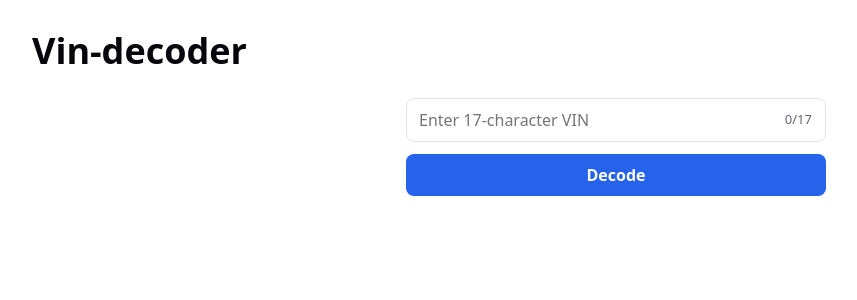
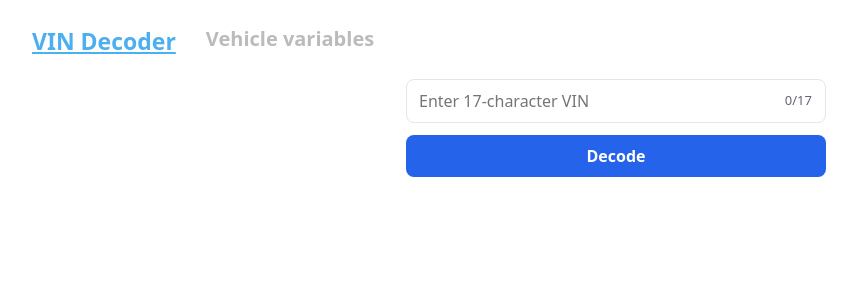
Before and after one commit to TolyaPoznyakov/vin-decoder, a React (Vite) app: page / in a window 1280 px wide. Shown: the top 300 px of the page, without its empty margins (24-881 px from the left). Built offline with nearby package versions, Linux system fonts and the light colour scheme.

Commit message:
implement variables page with API integration and improve UI layout with fixed navbar

```diff
--- a/package.json
+++ b/package.json
@@ -11,9 +11,11 @@
   },
   "dependencies": {
     "axios": "^1.18.1",
+    "dompurify": "^3.4.11",
     "react": "^19.2.7",
     "react-dom": "^19.2.7",
-    "react-hook-form": "^7.80.0"
+    "react-hook-form": "^7.80.0",
+    "react-router-dom": "^7.18.0"
   },
   "devDependencies": {
     "@eslint/js": "^10.0.1",
--- a/src/App.tsx
+++ b/src/App.tsx
@@ -1,7 +1,19 @@
+import { BrowserRouter, Routes, Route } from "react-router-dom";
 import Home from "./pages/Home";
+import Variables from "./pages/Variables";
+import Navbar from "./components/NavBar/Navbar.tsx";
 
 function App() {
-  return <Home />;
+  return (
+    <BrowserRouter>
+      <Navbar />
+
+      <Routes>
+        <Route path="/" element={<Home />} />
+        <Route path="/variables" element={<Variables />} />
+      </Routes>
+    </BrowserRouter>
+  );
 }
 
 export default App;
--- /dev/null
+++ b/src/components/NavBar/Navbar.module.css
@@ -0,0 +1,31 @@
+.nav {
+    display: flex;
+    justify-content: space-between;
+    align-items: center;
+    color: white;
+    top: 0;
+    margin-bottom: 20px;
+}
+
+.links {
+    display: flex;
+    gap: 30px;
+}
+
+.link {
+    color: #bbb;
+    text-decoration: none;
+    transition: 0.2s;
+    font-weight: 800;
+    font-size: 20px;
+}
+
+.link:hover {
+    color: white;
+}
+
+.activeLink {
+    color: #4cafef;
+    font-weight: 800;
+    font-size: 23px;
+}
--- /dev/null
+++ b/src/components/NavBar/Navbar.tsx
@@ -0,0 +1,30 @@
+import { NavLink } from "react-router-dom";
+import styles from "./Navbar.module.css";
+
+function Navbar() {
+  return (
+    <nav className={styles.nav}>
+      <div className={styles.links}>
+        <NavLink
+          to="/"
+          className={({ isActive }) =>
+            isActive ? styles.activeLink : styles.link
+          }
+        >
+          VIN Decoder
+        </NavLink>
+
+        <NavLink
+          to="/variables"
+          className={({ isActive }) =>
+            isActive ? styles.activeLink : styles.link
+          }
+        >
+          Vehicle variables
+        </NavLink>
+      </div>
+    </nav>
+  );
+}
+
+export default Navbar;
--- /dev/null
+++ b/src/components/VariableItem/VariableItem.tsx
@@ -0,0 +1,19 @@
+type VariableItemProps = {
+  name: string;
+  description: string;
+};
+
+function VariableItem({ name, description }: VariableItemProps) {
+  return (
+    <div className="variable-card">
+      <h3>{name}</h3>
+
+      <div
+        className="variable-description"
+        dangerouslySetInnerHTML={{ __html: description }}
+      />
+    </div>
+  );
+}
+
+export default VariableItem;
--- /dev/null
+++ b/src/components/VariablesList/VariablesList.tsx
@@ -0,0 +1,27 @@
+import VariableItem from "../VariableItem/VariableItem";
+
+type Variable = {
+  ID: number;
+  Name: string;
+  Description: string;
+};
+
+type Props = {
+  items: Variable[];
+};
+
+function VariablesList({ items }: Props) {
+  return (
+    <div className="variables-list">
+      {items.map((item) => (
+        <VariableItem
+          key={item.ID}
+          name={item.Name}
+          description={item.Description}
+        />
+      ))}
+    </div>
+  );
+}
+
+export default VariablesList;
--- a/src/components/VinForm/VinForm.tsx
+++ b/src/components/VinForm/VinForm.tsx
@@ -1,19 +1,22 @@
+import { useEffect } from "react";
 import { useForm } from "react-hook-form";
 import styles from "./VinForm.module.css";
 
 type VinFormProps = {
   onDecode: (vin: string) => void;
+  externalVin?: string;
 };
 
 type FormValues = {
   vin: string;
 };
 
-function VinForm({ onDecode }: VinFormProps) {
+function VinForm({ onDecode, externalVin }: VinFormProps) {
   const {
     register,
     handleSubmit,
     watch,
+    setValue,
     formState: { errors },
   } = useForm<FormValues>();
 
@@ -22,6 +25,12 @@ function VinForm({ onDecode }: VinFormProps) {
   const onSubmit = (data: FormValues) => {
     onDecode(data.vin.toUpperCase());
   };
+
+  useEffect(() => {
+    if (externalVin) {
+      setValue("vin", externalVin);
+    }
+  }, [externalVin, setValue]);
 
   return (
     <form className={styles.form} onSubmit={handleSubmit(onSubmit)}>
--- a/src/index.css
+++ b/src/index.css
@@ -130,3 +130,15 @@ code {
   flex-direction: column;
   gap: 20px;
 }
+
+.message {
+  margin: 12px 0;
+  padding: 13px;
+  background: var(--accent-bg);
+  color: var(--text);
+  font-size: 14px;
+  background: var(--card);
+  border: 1px solid var(--border);
+  border-radius: var(--radius);
+  box-shadow: var(--shadow);
+}
--- a/src/pages/Home.tsx
+++ b/src/pages/Home.tsx
@@ -14,6 +14,8 @@ function Home() {
   });
   const [loading, setLoading] = useState(false);
   const [error, setError] = useState<string | null>(null);
+  const [message, setMessage] = useState("");
+  const [vinInput, setVinInput] = useState("");
   const [history, setHistory] = useState<Vehicle[]>(() => {
     const saved = localStorage.getItem("history");
     return saved ? JSON.parse(saved) : [];
@@ -31,15 +33,18 @@ function Home() {
 
   const handleDecode = async (vin: string) => {
     try {
-      setLoading(true);
-      setError(null);
-
       if (data?.vin === vin) {
         setLoading(false);
         return;
       }
 
+      setLoading(true);
+      setError(null);
+      setMessage("");
+
       const response = await decodeVin(vin);
+
+      setMessage(response.Message);
 
       const vehicle = mapVehicle(response);
 
@@ -63,6 +68,7 @@ function Home() {
   };
 
   const handleSelectHistory = async (vin: string) => {
+    setVinInput(vin);
     handleDecode(vin);
   };
 
@@ -72,12 +78,12 @@ function Home() {
 
   return (
     <main className="page">
-      <h1>Vin-decoder</h1>
-
-      <VinForm onDecode={handleDecode} />
+      <VinForm onDecode={handleDecode} externalVin={vinInput}/>
 
       {loading && <p>Loading...</p>}
       {error && <p style={{ color: "red" }}>{error}</p>}
+
+      {message && <p className="message">{message}</p>}
 
       {data && <VinResults vehicle={data} />}
       <SearchHistory history={history} onSelect={handleSelectHistory} onDelete={handleDeleteHistory} />
--- /dev/null
+++ b/src/pages/Variables.tsx
@@ -0,0 +1,45 @@
+import { useEffect, useState } from "react";
+import { getVariables } from "../services/variablesService";
+import VariablesList from "../components/VariablesList/VariablesList.tsx";
+
+type Variable = {
+  ID: number;
+  Name: string;
+  Description: string;
+};
+
+function Variables() {
+  const [data, setData] = useState<Variable[]>([]);
+  const [loading, setLoading] = useState(false);
+  const [error, setError] = useState("");
+
+  const loadVariables = async () => {
+    try {
+      setLoading(true);
+
+      const res = await getVariables();
+      setData(res.Results || []);
+    } catch {
+      setError("Failed to load variables");
+    } finally {
+      setLoading(false);
+    }
+  };
+
+  useEffect(() => {
+    (async () => {
+      await loadVariables();
+    })();
+  }, []);
+
+  return (
+    <div className="page">
+      {loading && <p>Loading...</p>}
+      {error && <p style={{ color: "red" }}>{error}</p>}
+
+      <VariablesList items={data} />
+    </div>
+  );
+}
+
+export default Variables;
--- /dev/null
+++ b/src/services/variablesService.ts
@@ -0,0 +1,9 @@
+import api from "../api/axios.ts";
+
+export const getVariables = async () => {
+  const { data } = await api.get(
+    "/vehicles/getvehiclevariablelist?format=json"
+  );
+
+  return data;
+};
```
Also changed, not shown: src/components/VariableItem/VariableItem.module.css (added, +20 -0 lines), 1 other file (tests, documents, lock files or other folders).
